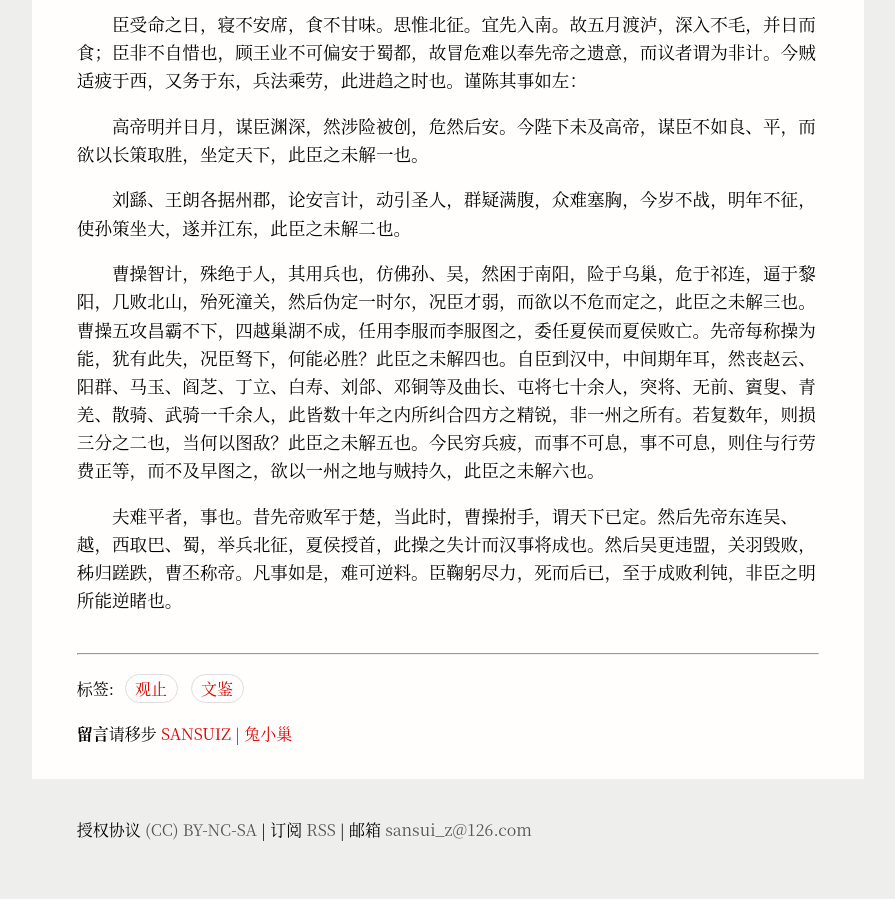
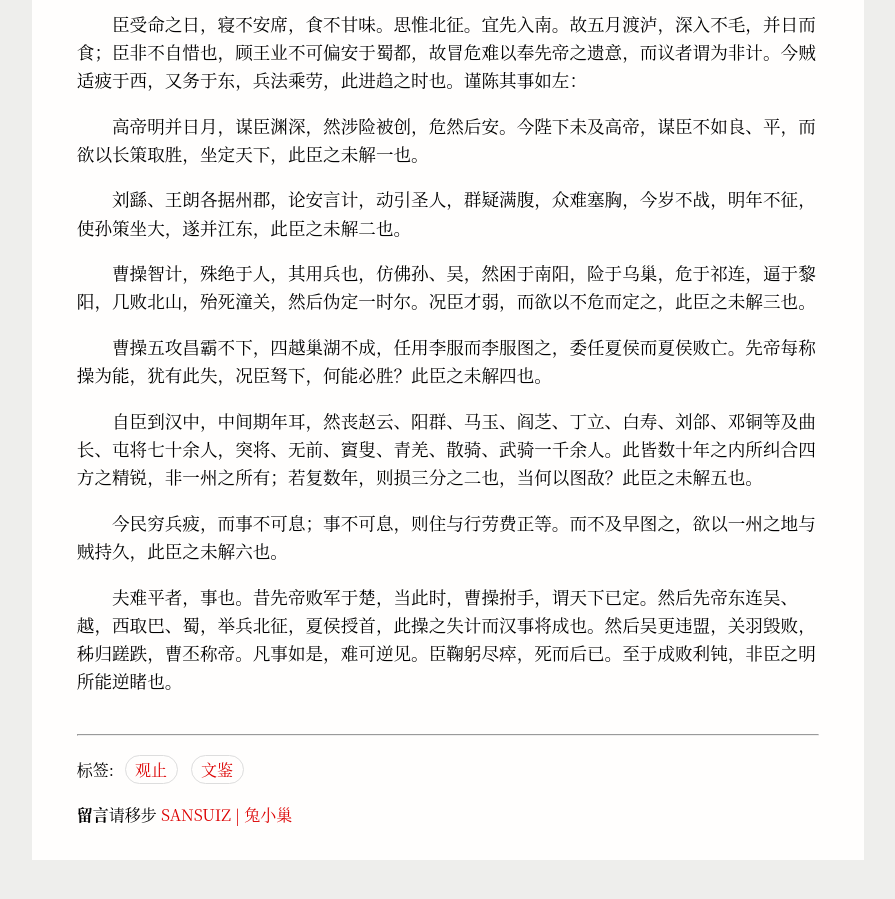
Before and after one commit to Sansuiz/wenji, a Jekyll site: the page built from _posts/ShiWen/GuanZhi/2021-06-01-chu-shi-biao.md, in a window 1280 px wide and 900 px high, scrolled down 1293 px. Shown: the whole window, without its empty margins (192-1087 px from the left). Built offline with Jekyll 4.4.1, drawn with Linux system fonts in a browser that asks for light colours; comment, search, counter and statistics services are not loaded; before the commit the page ends 2142 px from its top, so only the background shows below that.

Commit message:
Update 2021-06-01-chu-shi-biao.md

```diff
--- a/_posts/ShiWen/GuanZhi/2021-06-01-chu-shi-biao.md
+++ b/_posts/ShiWen/GuanZhi/2021-06-01-chu-shi-biao.md
@@ -42,6 +42,12 @@ __目录__
 
 &emsp;&emsp;刘繇、王朗各据州郡，论安言计，动引圣人，群疑满腹，众难塞胸，今岁不战，明年不征，使孙策坐大，遂并江东，此臣之未解二也。
 
-&emsp;&emsp;曹操智计，殊绝于人，其用兵也，仿佛孙、吴，然困于南阳，险于乌巢，危于祁连，逼于黎阳，几败北山，殆死潼关，然后伪定一时尔，况臣才弱，而欲以不危而定之，此臣之未解三也。曹操五攻昌霸不下，四越巢湖不成，任用李服而李服图之，委任夏侯而夏侯败亡。先帝每称操为能，犹有此失，况臣驽下，何能必胜？此臣之未解四也。自臣到汉中，中间期年耳，然丧赵云、阳群、马玉、阎芝、丁立、白寿、刘郃、邓铜等及曲长、屯将七十余人，突将、无前、賨叟、青羌、散骑、武骑一千余人，此皆数十年之内所纠合四方之精锐，非一州之所有。若复数年，则损三分之二也，当何以图敌？此臣之未解五也。今民穷兵疲，而事不可息，事不可息，则住与行劳费正等，而不及早图之，欲以一州之地与贼持久，此臣之未解六也。
+&emsp;&emsp;曹操智计，殊绝于人，其用兵也，仿佛孙、吴，然困于南阳，险于乌巢，危于祁连，逼于黎阳，几败北山，殆死潼关，然后伪定一时尔。况臣才弱，而欲以不危而定之，此臣之未解三也。
 
-&emsp;&emsp;夫难平者，事也。昔先帝败军于楚，当此时，曹操拊手，谓天下已定。然后先帝东连吴、越，西取巴、蜀，举兵北征，夏侯授首，此操之失计而汉事将成也。然后吴更违盟，关羽毁败，秭归蹉跌，曹丕称帝。凡事如是，难可逆料。臣鞠躬尽力，死而后已，至于成败利钝，非臣之明所能逆睹也。
+&emsp;&emsp;曹操五攻昌霸不下，四越巢湖不成，任用李服而李服图之，委任夏侯而夏侯败亡。先帝每称操为能，犹有此失，况臣驽下，何能必胜？此臣之未解四也。
+
+&emsp;&emsp;自臣到汉中，中间期年耳，然丧赵云、阳群、马玉、阎芝、丁立、白寿、刘郃、邓铜等及曲长、屯将七十余人，突将、无前、賨叟、青羌、散骑、武骑一千余人。此皆数十年之内所纠合四方之精锐，非一州之所有；若复数年，则损三分之二也，当何以图敌？此臣之未解五也。
+
+&emsp;&emsp;今民穷兵疲，而事不可息；事不可息，则住与行劳费正等。而不及早图之，欲以一州之地与贼持久，此臣之未解六也。
+
+&emsp;&emsp;夫难平者，事也。昔先帝败军于楚，当此时，曹操拊手，谓天下已定。然后先帝东连吴、越，西取巴、蜀，举兵北征，夏侯授首，此操之失计而汉事将成也。然后吴更违盟，关羽毁败，秭归蹉跌，曹丕称帝。凡事如是，难可逆见。臣鞠躬尽瘁，死而后已。至于成败利钝，非臣之明所能逆睹也。
```
